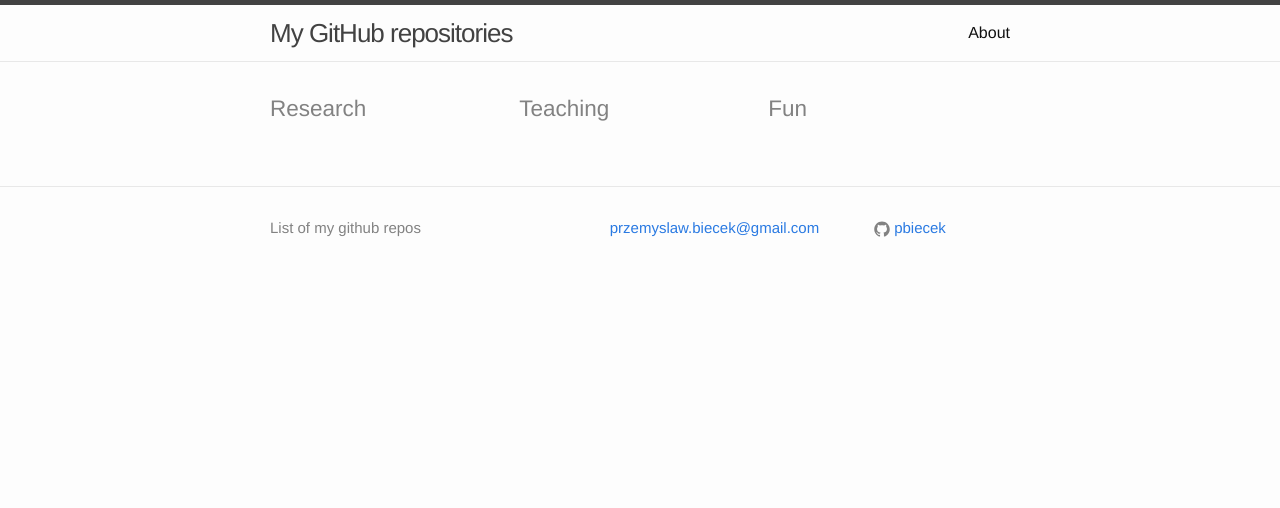
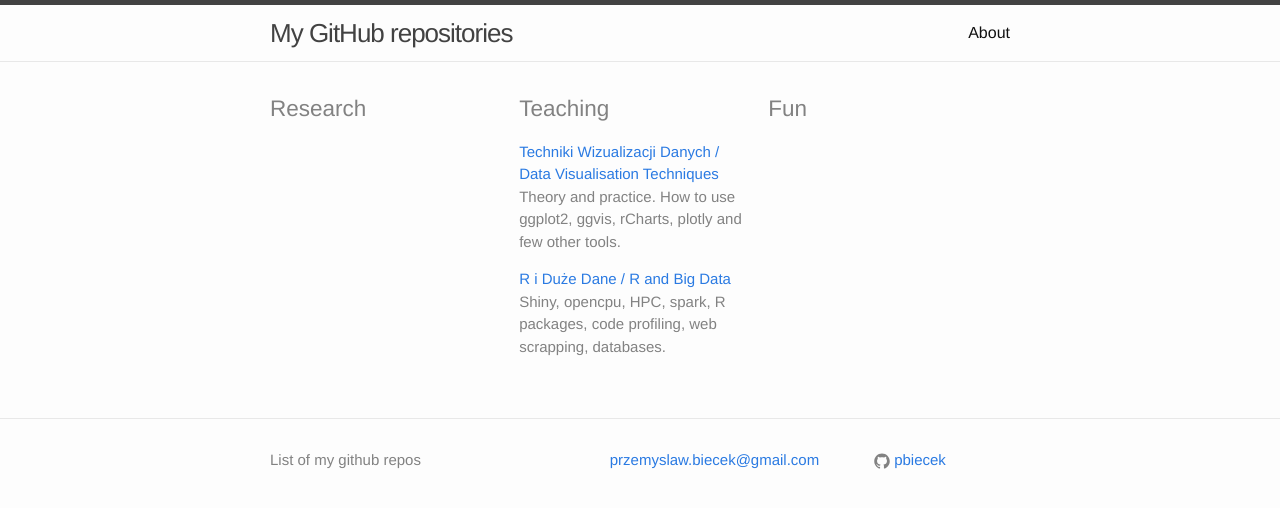
Before and after one commit to pbiecek/pbiecek-website-old, a Jekyll site: the page built from index.html, in a window 1280 px wide. Shown: the top 508 px of the page. Built offline with Jekyll 4.4.1, drawn with Linux system fonts in a browser that asks for light colours.

Commit message:
teaching

```diff
--- a/_layouts/default.html
+++ b/_layouts/default.html
@@ -13,9 +13,21 @@
     <div class="footer-col-wrapper">
       <div class="main-col main-col-1">
       	<h2>Research</h2>
+      	<p>
+
+      	</p>
+
       </div>
       <div class="main-col main-col-2">
       	<h2>Teaching</h2>
+      	<p>
+      	<a href="https://github.com/pbiecek/TechnikiWizualizacjiDanych">Techniki Wizualizacji Danych / Data Visualisation Techniques</a>
+      	Theory and practice. How to use ggplot2, ggvis, rCharts, plotly and few other tools.
+      	</p>
+      	<p>
+      	<a href="https://github.com/pbiecek/RandBigData">R i Duże Dane / R and Big Data</a>
+      	Shiny, opencpu, HPC, spark, R packages, code profiling, web scrapping, databases.
+      	</p>
       </div>
       <div class="main-col main-col-3">
       	<h2>Fun</h2>
```
